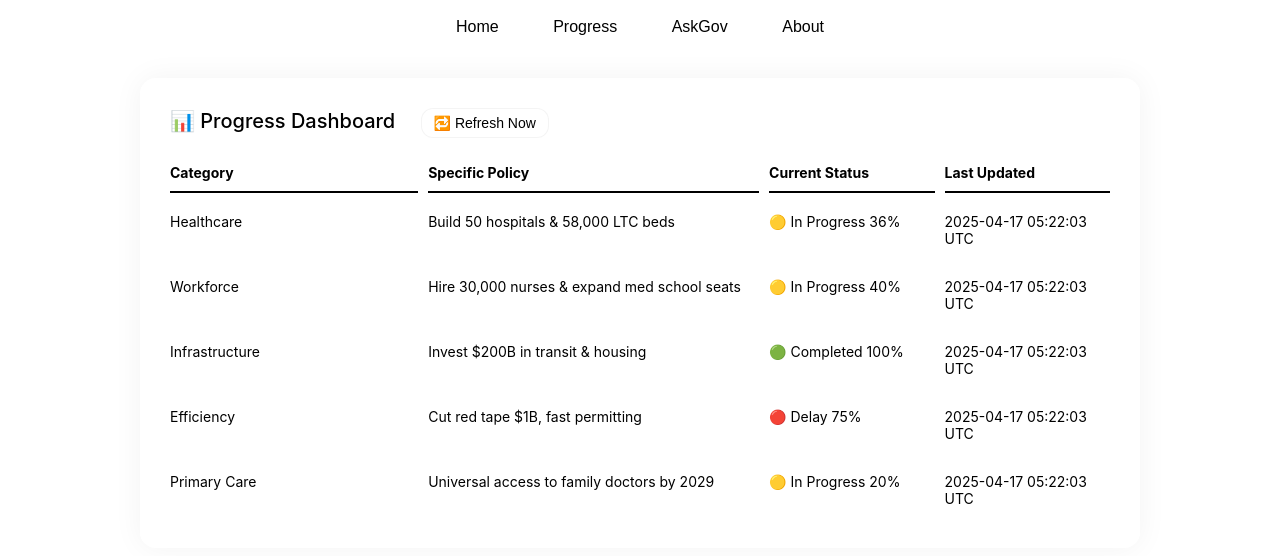
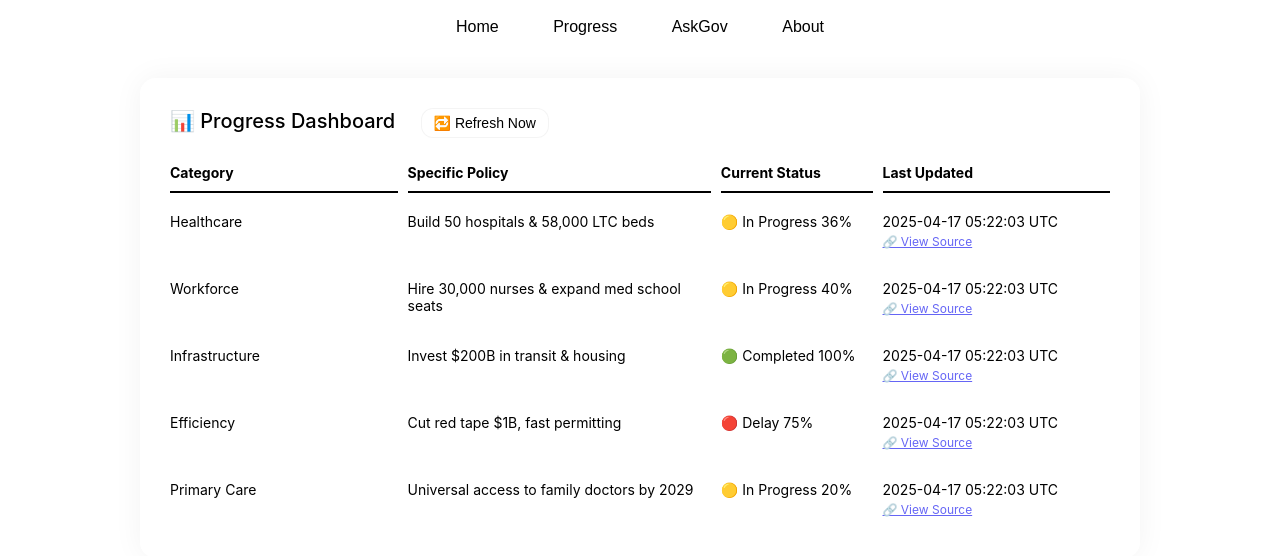
Before and after one commit to leonardoh-ca/visible-policy-data, a plain HTML site: page index.html in a window 1280 px wide. Shown: the part 138-694 px from the top of the page. Drawn offline with Linux system fonts and the light colour scheme.

Commit message:
index.html

```diff
--- a/index.html
+++ b/index.html
@@ -63,7 +63,7 @@
     }
     .dashboard-table {
       display: grid;
-      grid-template-columns: 1.5fr 2fr 1fr 1fr;
+      grid-template-columns: 1.5fr 2fr 1fr 1.5fr;
       gap: 10px;
       font-size: 14px;
     }
@@ -100,7 +100,6 @@
     body.dark #themeToggle::before {
       transform: translateX(33px);
     }
-
     button#refreshBtn {
       margin-left: 20px;
       padding: 6px 12px;
@@ -119,6 +118,12 @@
       font-size: 13px;
       opacity: 0.6;
       margin-top: 6px;
+    }
+    a.source-link {
+      font-size: 12px;
+      display: block;
+      opacity: 0.6;
+      margin-top: 4px;
     }
   </style>
 </head>
@@ -163,11 +168,16 @@
           let statusIcon = "🟡";
           if (item.status === "Completed") statusIcon = "🟢";
           if (item.status === "Delay") statusIcon = "🔴";
+          const updatedBlock = `
+            <div>
+              ${item.updated_at}
+              <a href="${item.source}" class="source-link" target="_blank">🔗 View Source</a>
+            </div>`;
           dashboard.innerHTML += `
             <div>${item.category}</div>
             <div>${item.policy}</div>
             <div>${statusIcon} ${item.status} ${item.percent || 0}%</div>
-            <div>${item.updated_at}</div>
+            ${updatedBlock}
           `;
         });
       } catch (e) {
@@ -175,12 +185,9 @@
       }
     }
 
-    // Initial fetch
     fetchAndRenderDashboard();
-    // Refresh every 30 minutes
     setInterval(fetchAndRenderDashboard, 1000 * 60 * 30);
 
-    // Refresh Now button
     document.getElementById('refreshBtn').addEventListener('click', () => {
       document.getElementById('refreshStatus').textContent = 'Refreshing...';
       fetchAndRenderDashboard().then(() => {
@@ -192,7 +199,6 @@
       });
     });
 
-    // Theme toggle
     const toggle = document.getElementById("themeToggle");
     toggle.addEventListener("click", () => {
       document.body.classList.toggle("dark");
```
